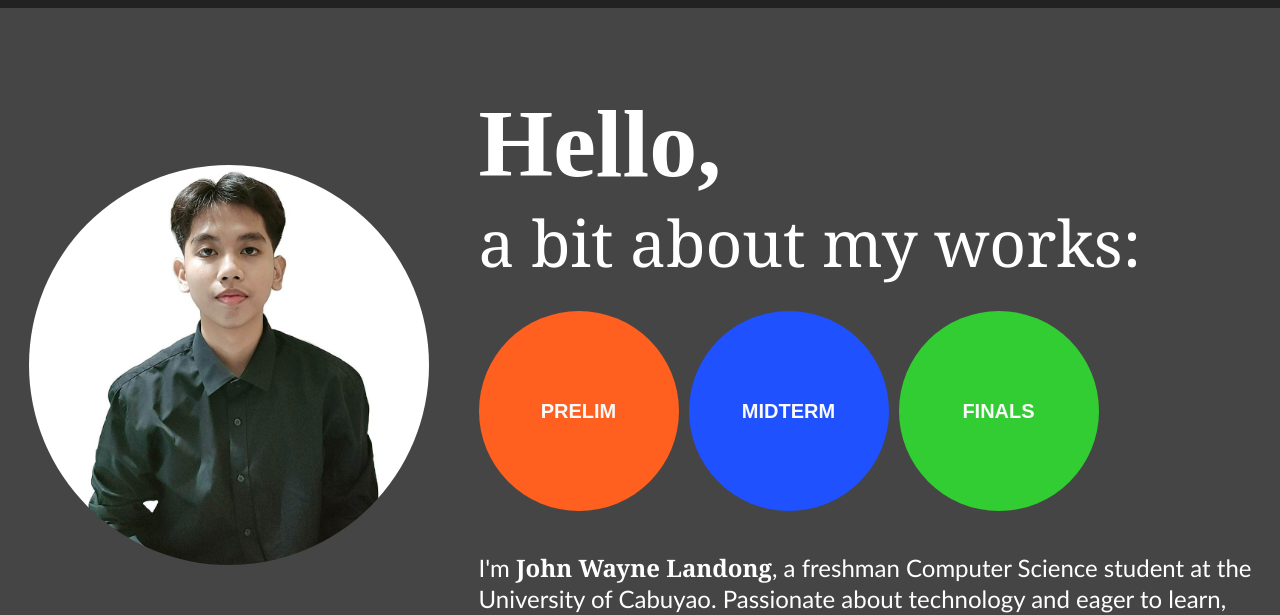
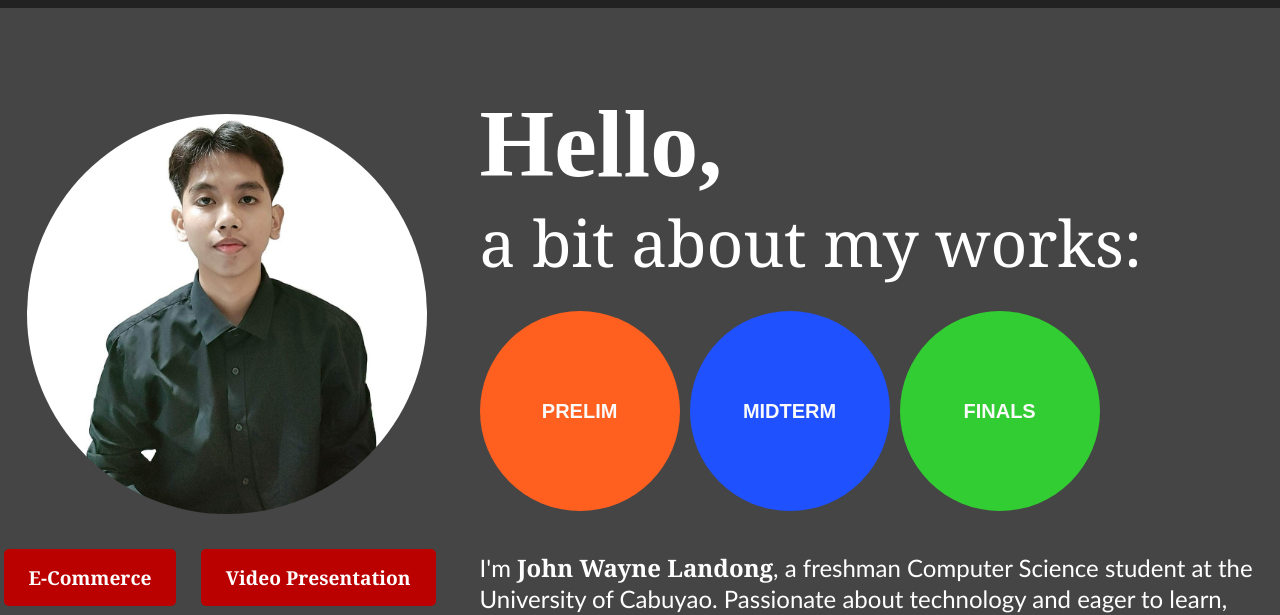
Before and after one commit to 3nyaw/CCS114-Portfiolio, a plain HTML site: page index.html in a window 1280 px wide. Shown: the part 198-813 px from the top of the page. Drawn offline with Linux system fonts and the light colour scheme.

Commit message:
Update index.html

```diff
--- a/index.html
+++ b/index.html
@@ -27,7 +27,14 @@
     </header>
 
     <section class="content-section">
-        <img class="user-image" src="img/pogi14.jpg" alt="Wayne Image">
+        <div class="container">
+            <img class="user-image" src="img/pogi14.jpg" alt="Wayne Image">
+            <div class="button-container">
+                <button class="btn"> <a href="https://3nyaw.github.io/FoodFiesta/" target="_blank">E-Commerce</a></button>
+                <button class="btn"> <a href="https://drive.google.com/file/d/1g3bzC3qDr4aiDowajEMOY0Av6P6X93oG/view?usp=sharing" target="_blank">Video Presentation</a></button>
+            </div>
+        </div>
+
         <div class="content">
             <h1 class="hello">Hello,</h1>
             <h2 class="bit">a bit about my works:</h2>
```
